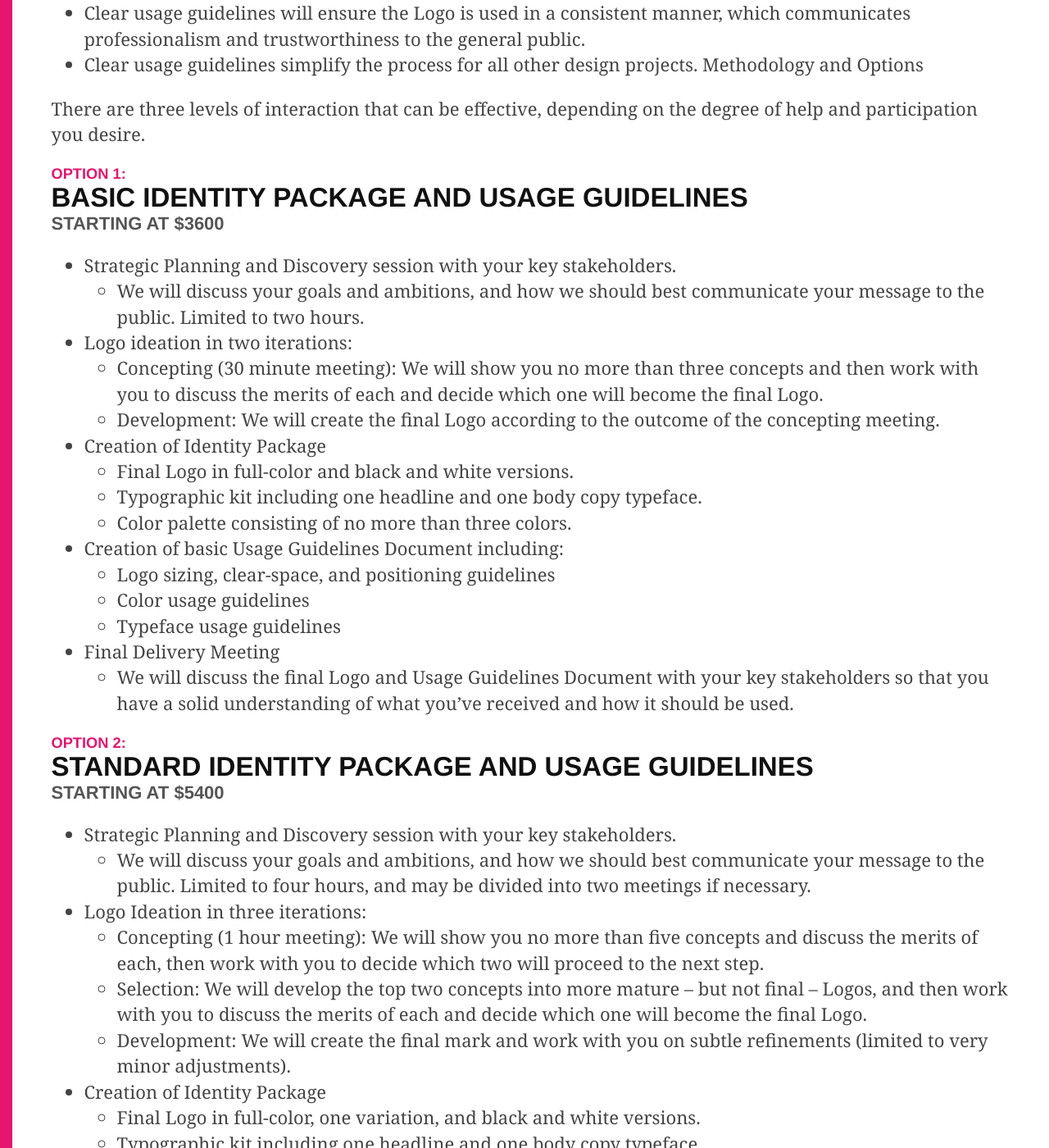
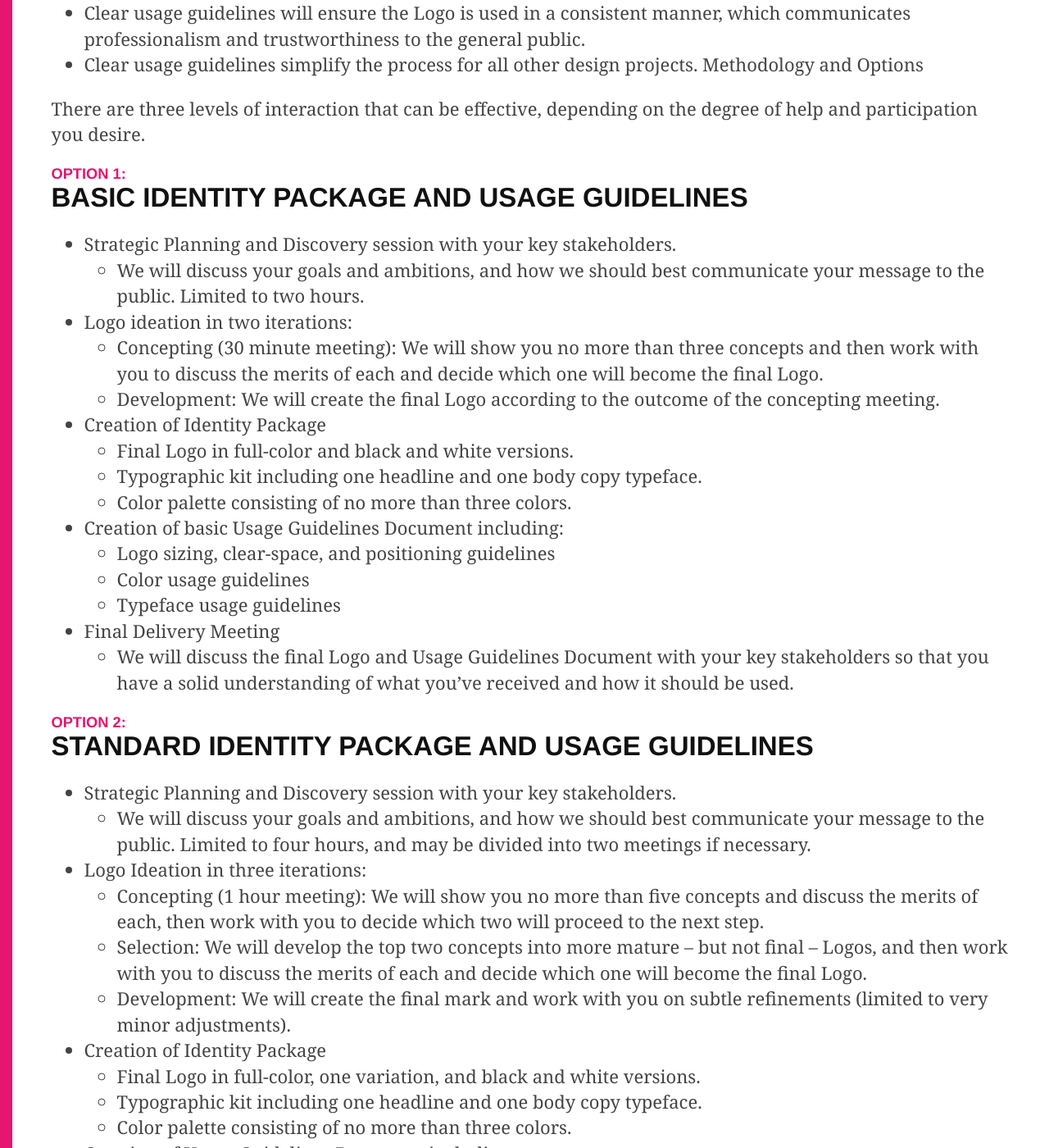
Before and after one commit to ninelabs/ninelabs.com, a Jekyll site: the page built from branding/index.md, in a window 1280 px wide and 1400 px high, scrolled down 786 px. Shown: the whole window at 82% size. Built offline with Jekyll 4.4.1, drawn with Linux system fonts in a browser that asks for light colours; nearby versions of some CDN libraries.

Commit message:
Removed pricing from branding page

```diff
--- a/branding/index.md
+++ b/branding/index.md
@@ -27,7 +27,6 @@ pid: branding
   <hgroup>
     <h5>Option 1:</h5>
     <h2>Basic Identity Package and Usage Guidelines</h2>
-    <h4>Starting at $3600</h4>
   </hgroup>
 
   <ul>
@@ -66,7 +65,6 @@ pid: branding
   <hgroup>
     <h5>Option 2:</h5>
     <h2>Standard Identity Package and Usage Guidelines</h2>
-    <h4>Starting at $5400</h4>
   </hgroup>
 
   <ul>
@@ -110,7 +108,6 @@ pid: branding
   <hgroup>
     <h5>Option 3:</h5>
     <h2>Enhanced Identity Package and Usage Guidelines</h2>
-    <h4>Starting at $12,000</h4>
   </hgroup>
   <ul>
     <li>Strategic Planning and Discovery session(s) with your key stakeholders.
```
